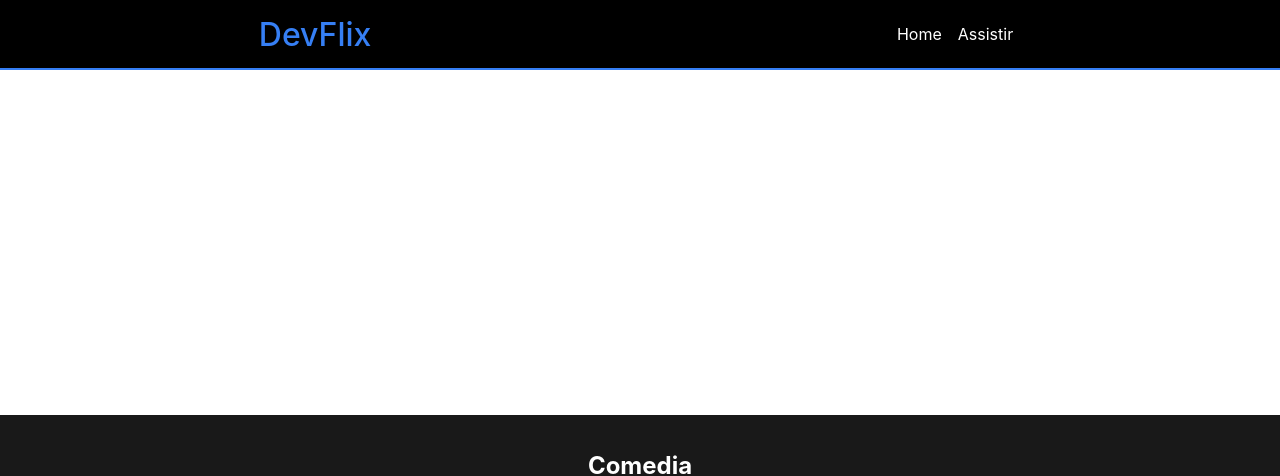
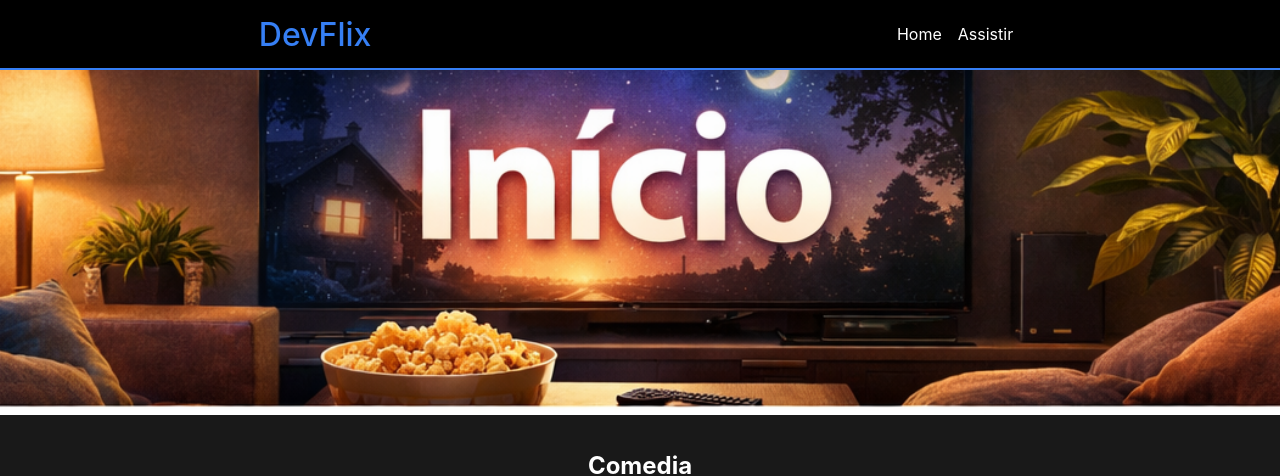
Before and after one commit to Arthur-Correia18/DevFlix, a React (Create React App) app: page / in a window 1280 px wide. Shown: the top 476 px of the page. Built offline with nearby package versions, Linux system fonts and the light colour scheme.

Commit message:
deploy 2

```diff
--- a/src/components/Banner/index.js
+++ b/src/components/Banner/index.js
@@ -4,7 +4,7 @@ function Banner({ image }) {
     return (
         <div
             className={styles.banner}
-            style={{ backgroundImage: `url(${process.env.PUBLIC_URL}/images/banner-${image}.png')` }}
+            style={{ backgroundImage: `url(${process.env.PUBLIC_URL}/images/banner-${image.toLowerCase()}.png)` }}
         ></div>
     );
 }
```
